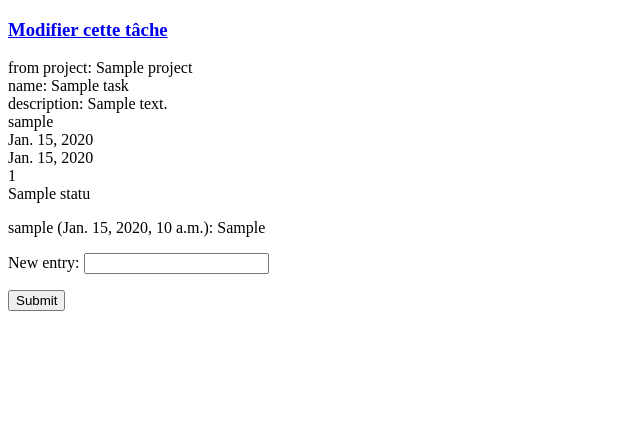
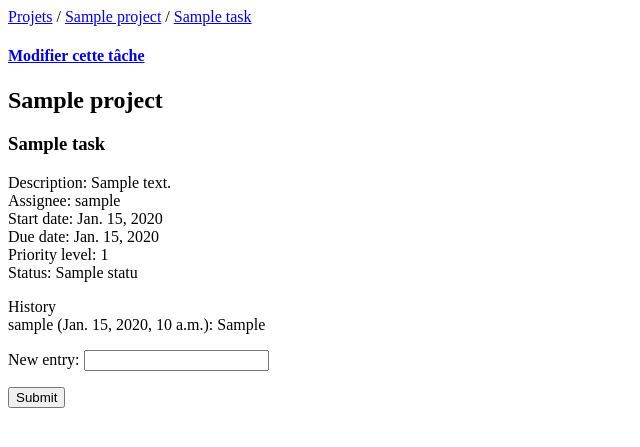
Before and after one commit to gustavo-medeiros/Projet, a Django app: page /taskmanager/task/1 in a window 1280 px wide. Shown: the top 447 px of the page, without its empty margins (0-640 px from the left). Run offline with Django 3.2, Linux system fonts and the light colour scheme; a user stored in the database is signed in; tables that the repository leaves empty hold one stand-in row (values such as "Sample post").

Commit message:
added links to navigate better

```diff
--- a/projet/taskmanager/templates/taskmanager/project.html
+++ b/projet/taskmanager/templates/taskmanager/project.html
@@ -5,6 +5,8 @@
     <title>Title</title>
 </head>
 <body>
+
+<div><a href="{% url 'projects' %}">Projets</a> / <a href="{% url 'project' project_id=selected_project.id%}">{{ selected_project.name }}</a></div>
 
 <h2>{{ selected_project.name }}</h2>
 
--- a/projet/taskmanager/templates/taskmanager/projects.html
+++ b/projet/taskmanager/templates/taskmanager/projects.html
@@ -8,7 +8,9 @@
 
 <div> <h1>Welcome! </h1> </div>
 
-<h2>Projects</h2>
+<div><a href="{% url 'projects' %}">Projets</a></div>
+
+<h2>Projets</h2>
 {% for project in user_projects %}
         <div>
             <a href="{% url 'project' project_id=project.id %}">{{ project.name }}</a>
--- a/projet/taskmanager/templates/taskmanager/task.html
+++ b/projet/taskmanager/templates/taskmanager/task.html
@@ -6,18 +6,27 @@
 </head>
 <body>
 
-    <h3><a href="{% url 'edittask' task_id=selected_task.id %}">Modifier cette tâche</a> </h3>
+    <div>
+        <a href="{% url 'projects' %}">Projets</a> /
+        <a href="{% url 'project' project_id=selected_task.project.id%}">{{ selected_task.project.name }}</a> /
+        <a href="{% url 'task' task_id=selected_task.id%}">{{selected_task.name}}</a>
+    </div>
+
+
+    <h4><a href="{% url 'edittask' task_id=selected_task.id %}">Modifier cette tâche</a> </h4>
+    <h2>{{ selected_task.project.name }}</h2>
+    <h3>{{selected_task.name}}</h3>
+
     <p>
-        <div>from project: {{ selected_task.project }} </div>
-        <div>name: {{ selected_task.name }}</div>
-        <div>description: {{ selected_task.description }}</div>
-        <div>{{selected_task.assignee}}</div>
-        <div>{{selected_task.start_date}}</div>
-        <div>{{selected_task.due_date}}</div>
-        <div>{{selected_task.priority}}</div>
-        <div>{{selected_task.status}}</div>
+        <div>Description: {{ selected_task.description }}</div>
+        <div>Assignee: {{selected_task.assignee}}</div>
+        <div>Start date: {{selected_task.start_date}}</div>
+        <div>Due date: {{selected_task.due_date}}</div>
+        <div>Priority level: {{selected_task.priority}}</div>
+        <div>Status: {{selected_task.status}}</div>
     </p>
 
+    <div>History</div>
     {% for journal in entries %}
         <div>
             {{journal.author}} ({{ journal.date }}): {{journal.entry}}
--- a/projet/taskmanager/views.py
+++ b/projet/taskmanager/views.py
@@ -35,6 +35,8 @@ def task(request, task_id):
 @login_required
 def newtask(request, project_id):
     form = TaskForm(request.POST or None)
+    selected_project = Project.objects.get(id=project_id)
+    form.fields["assignee"].queryset = selected_project.members.all()  # only accepts the envolved members
     if form.is_valid():
         task_to_add = form.save(commit=False)
         task_to_add.project = Project.objects.get(id=project_id)
@@ -45,7 +47,10 @@ def newtask(request, project_id):
 
 @login_required
 def edittask(request, task_id):
-    form = TaskForm(request.POST or None, instance=Task.objects.get(id=task_id))
+    selected_task = Task.objects.get(id=task_id)
+    form = TaskForm(request.POST or None, instance=selected_task)
+    form.fields["assignee"].queryset = Task.objects.get(
+        id=task_id).project.members.all()  # only accepts the envolved members
     if form.is_valid():
         form.save()
         return redirect('task', task_id=task_id)
```
Also changed, not shown: projet/taskmanager/templates/taskmanager/newtask.html (+11 -0 lines).
